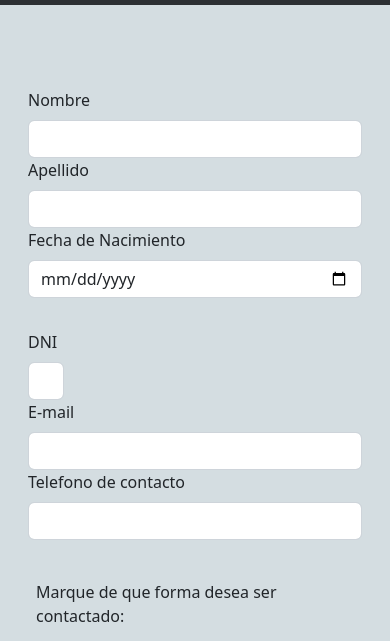
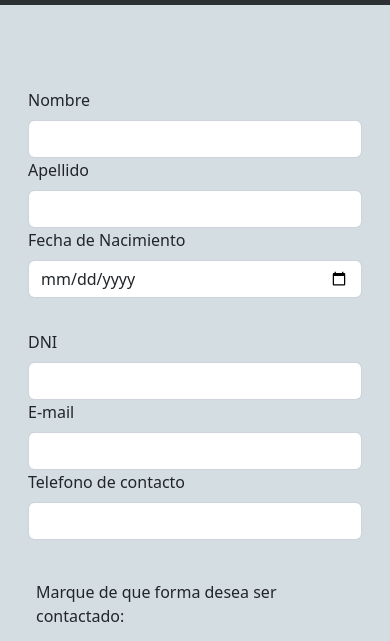
Before and after one commit to Marcelponce74/PF-PonceMarcela, a website: page pages/contacto.html in a window 390 px wide. Shown: the part 97-738 px from the top of the page. Drawn offline with nearby package versions, Linux system fonts and the light colour scheme.

Commit message:
corrijo medida DNI en formulario

```diff
--- a/pages/contacto.html
+++ b/pages/contacto.html
@@ -71,7 +71,7 @@
                 </div>
             </form>
             <form class="row p-3">
-                <div class="col-lg-6 col-md-12 col-2">
+                <div class="col-lg-6 col-md-12 col-12">
                     <label for="dni" class="form-label">DNI</label>
                     <input type="number" class="form-control" required id="dni">
                 </div>
```
